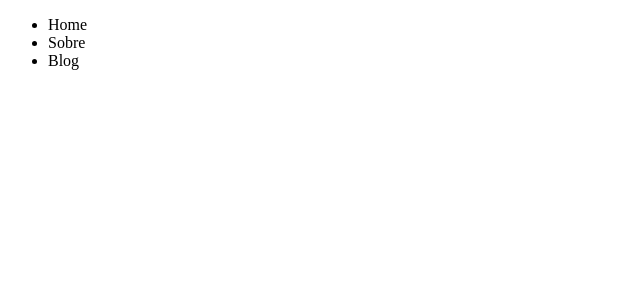
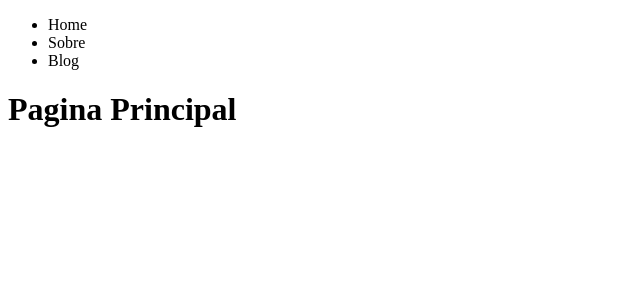
Before and after one commit to rochucky/ralves, a Next.js app: page / in a window 1280 px wide. Shown: the top 300 px of the page, without its empty margins (0-640 px from the left). Built offline with nearby package versions, Linux system fonts and the light colour scheme.

Commit message:
Montagem do layout

```diff
--- a/pages/index.js
+++ b/pages/index.js
@@ -4,7 +4,7 @@ const Home = () => {
   return (
     <div>
       <Header />
-
+      <Main />
     </div>
   )
 }
```
